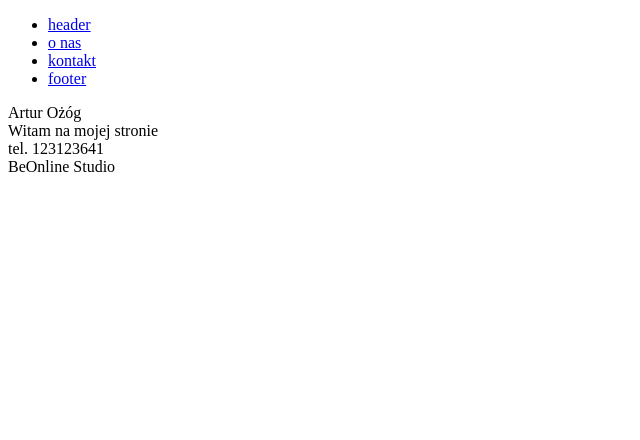
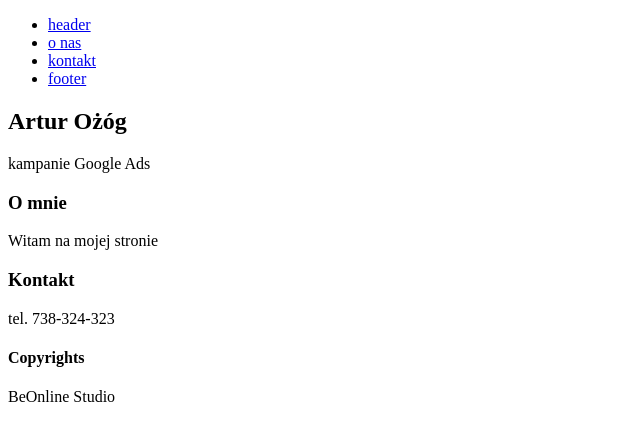
Before and after one commit to aozog/zadanie9html5, a plain HTML site: page index.html in a window 1280 px wide. Shown: the whole page, without its empty margins (0-640 px from the left). Drawn offline with Linux system fonts and the light colour scheme.

Commit message:
poprawione

```diff
--- a/index.html
+++ b/index.html
@@ -14,9 +14,21 @@
             <li><a href="#footer">footer</a></li>
         </ul>
     </nav>
-    <header id="main">Artur Ożóg</header>
-    <section id="o_nas" class="tekst">Witam na mojej stronie</section>
-    <section id="kontakt">tel. 123123641</section>
-    <footer id="footer">BeOnline Studio</footer>
+    <header id="main">
+        <h2>Artur Ożóg</h2>
+        <p>kampanie Google Ads</p>
+    </header>
+    <section id="o_nas" class="tekst">
+        <h3>O mnie</h3>
+        <p>Witam na mojej stronie</p>
+    </section>
+    <section id="kontakt">
+        <h3>Kontakt</h3>
+        <p>tel. 738-324-323</p>
+    </section>
+    <footer id="footer">
+        <h4>Copyrights</H4>
+        <p>BeOnline Studio</p>
+    </footer>
 </body>
 </html>
```
